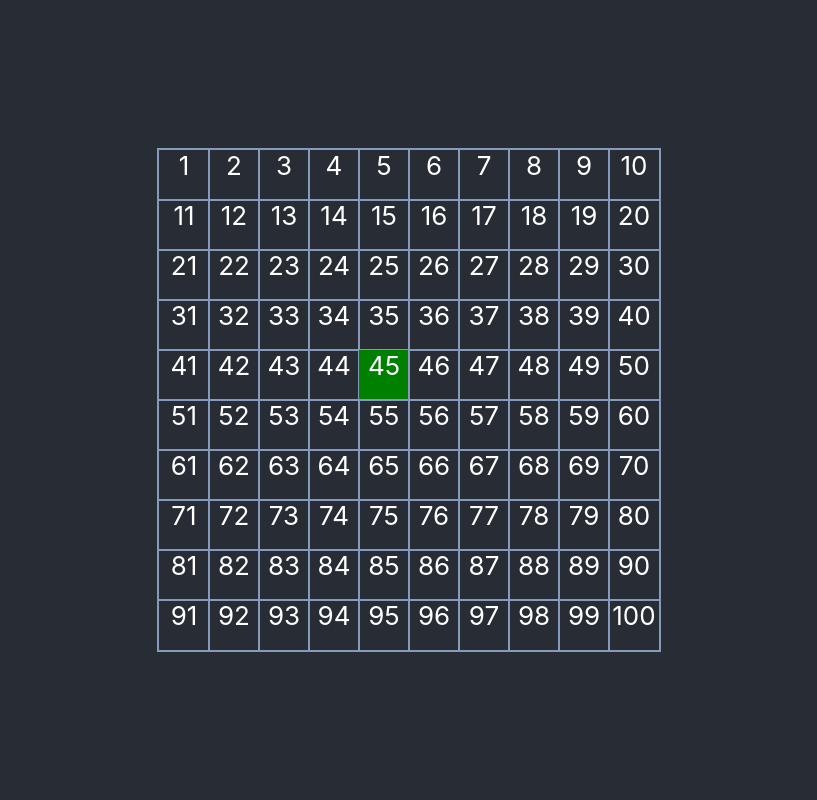
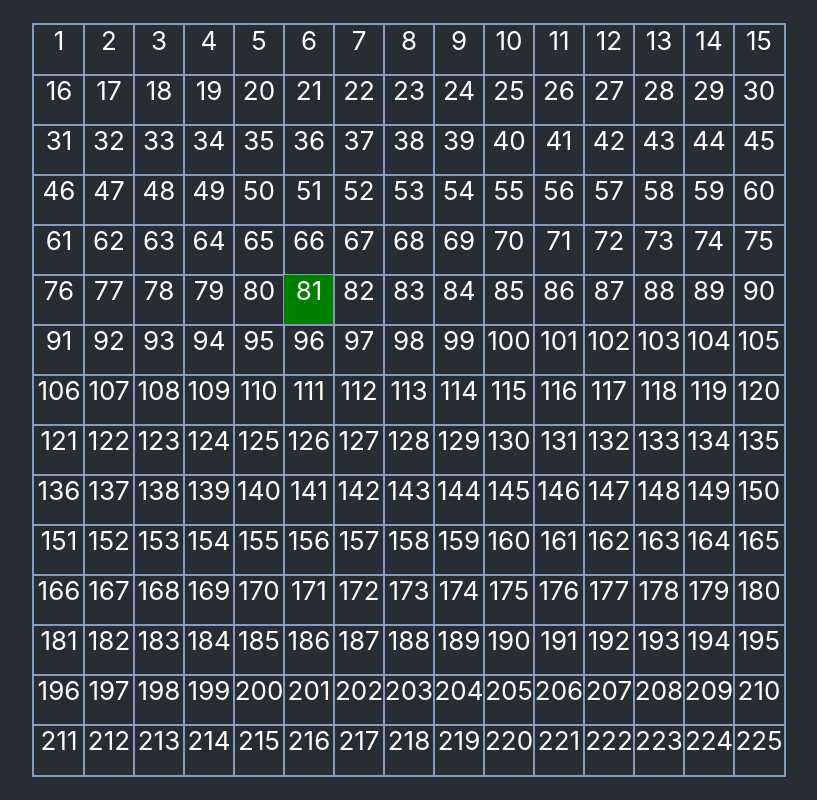
Before and after one commit to kowo0403hk/snake-game-linked-list-ts, a React (Create React App) app: page / in a window 1280 px wide. Shown: the whole page, without its empty margins (231-1048 px from the left). Built offline with nearby package versions, Linux system fonts and the light colour scheme.

Commit message:
added apple consumption logic

```diff
--- a/src/components/Canvas.tsx
+++ b/src/components/Canvas.tsx
@@ -2,7 +2,9 @@ import { FC, useState, useEffect } from "react";
 import styled from "styled-components";
 import { Node, SinglyLinkedList } from "../helpers/linked-listClasses";
 import { createMatrix } from "../helpers/matrixCreation";
-import { getDirectionFromKey, DIRECTION } from "../helpers/movement";
+import { getDirectionFromKey, DIRECTION } from "../helpers/direction";
+import { getStartingSnakeLLValue } from "../helpers/movements";
+import { handleAppleConsumption } from "../helpers/appleConsumption";
 
 const CanvasContainer = styled.div`
   outline: 2px solid rgb(134, 154, 189);
@@ -27,17 +29,21 @@ const Cell = styled.div`
   }
 `;
 
-const CANVAS_SIZE = 10;
+const CANVAS_SIZE = 15;
 
 const Canvas: FC = () => {
   // creating a a 10x10 2D array
   const [canvas, setCanvas] = useState(createMatrix(CANVAS_SIZE));
 
+  // contains the snake body
+  const [snake, setSnake] = useState(
+    new SinglyLinkedList(getStartingSnakeLLValue(canvas))
+  );
   // determine if the cell should change its color based on
-  const [cell, setCell] = useState(new Set([45]));
-
-  // contains the snake body
-  const [snake, setSnake] = useState(new SinglyLinkedList(45));
+  const [snakeCells, setSnakeCells] = useState(
+    new Set([snake.head.value.cell])
+  );
+  const [appleCell, setAppleCells] = useState(snake.head.value.cell + 5);
 
   // handle the movement direction
   const [direction, setDirection] = useState(DIRECTION.RIGHT);
@@ -63,7 +69,7 @@ const Canvas: FC = () => {
           return (
             <Cell
               key={cellIndex}
-              className={`${cell.has(cellValue) ? "snake-cell" : ""}`}
+              className={`${snakeCells.has(cellValue) ? "snake-cell" : ""}`}
             >
               {cellValue}
             </Cell>
--- /dev/null
+++ b/src/helpers/appleConsumption.ts
@@ -0,0 +1,22 @@
+import React from "react";
+import { randomNumGenerator } from "./math";
+
+export const handleAppleConsumption = (
+  CANVAS_SIZE: number,
+  snakeCells: Set<number>,
+  foodCell: number,
+  setAppleCell: React.Dispatch<any>
+) => {
+  const maxPossibleCellValue = CANVAS_SIZE * CANVAS_SIZE;
+
+  let nextAppleCell: number;
+
+  while (true) {
+    nextAppleCell = randomNumGenerator(1, maxPossibleCellValue);
+
+    if (snakeCells.has(nextAppleCell) || foodCell === nextAppleCell) continue;
+    break;
+  }
+
+  setAppleCell(nextAppleCell);
+};
--- a/src/helpers/movement.ts
+++ b/src/helpers/direction.ts
@@ -1,3 +1,4 @@
+// Directions
 export const DIRECTION = {
   UP: "UP",
   DOWN: "DOWN",
--- a/src/helpers/linked-listClasses.ts
+++ b/src/helpers/linked-listClasses.ts
@@ -1,8 +1,8 @@
 export class Node {
-  value: any;
+  value: Cell;
   next: any;
 
-  constructor(value: any) {
+  constructor(value: Cell) {
     this.value = value;
     this.next = null;
   }
@@ -18,3 +18,15 @@ export class SinglyLinkedList {
     this.tail = node;
   }
 }
+
+export class Cell {
+  row: number;
+  col: number;
+  cell: any;
+
+  constructor(row: number, col: number, value: number) {
+    this.row = row;
+    this.col = col;
+    this.cell = value;
+  }
+}
--- /dev/null
+++ b/src/helpers/movements.ts
@@ -0,0 +1,22 @@
+import { SinglyLinkedList } from "./linked-listClasses";
+
+export const getStartingSnakeLLValue = (canvas: number[][]) => {
+  const rowSize = canvas.length;
+  const colSize = canvas[0].length;
+  const startingRow = Math.round(rowSize / 3);
+  const startingCol = Math.round(colSize / 3);
+  const startingCell = canvas[startingRow][startingCol];
+
+  return {
+    row: startingRow,
+    col: startingCol,
+    cell: startingCell,
+  };
+};
+
+export const moveSnake = (snake: SinglyLinkedList) => {
+  const currentHeadCoords = {
+    row: snake.head.value.row,
+    col: snake.head.value.col,
+  };
+};
```
